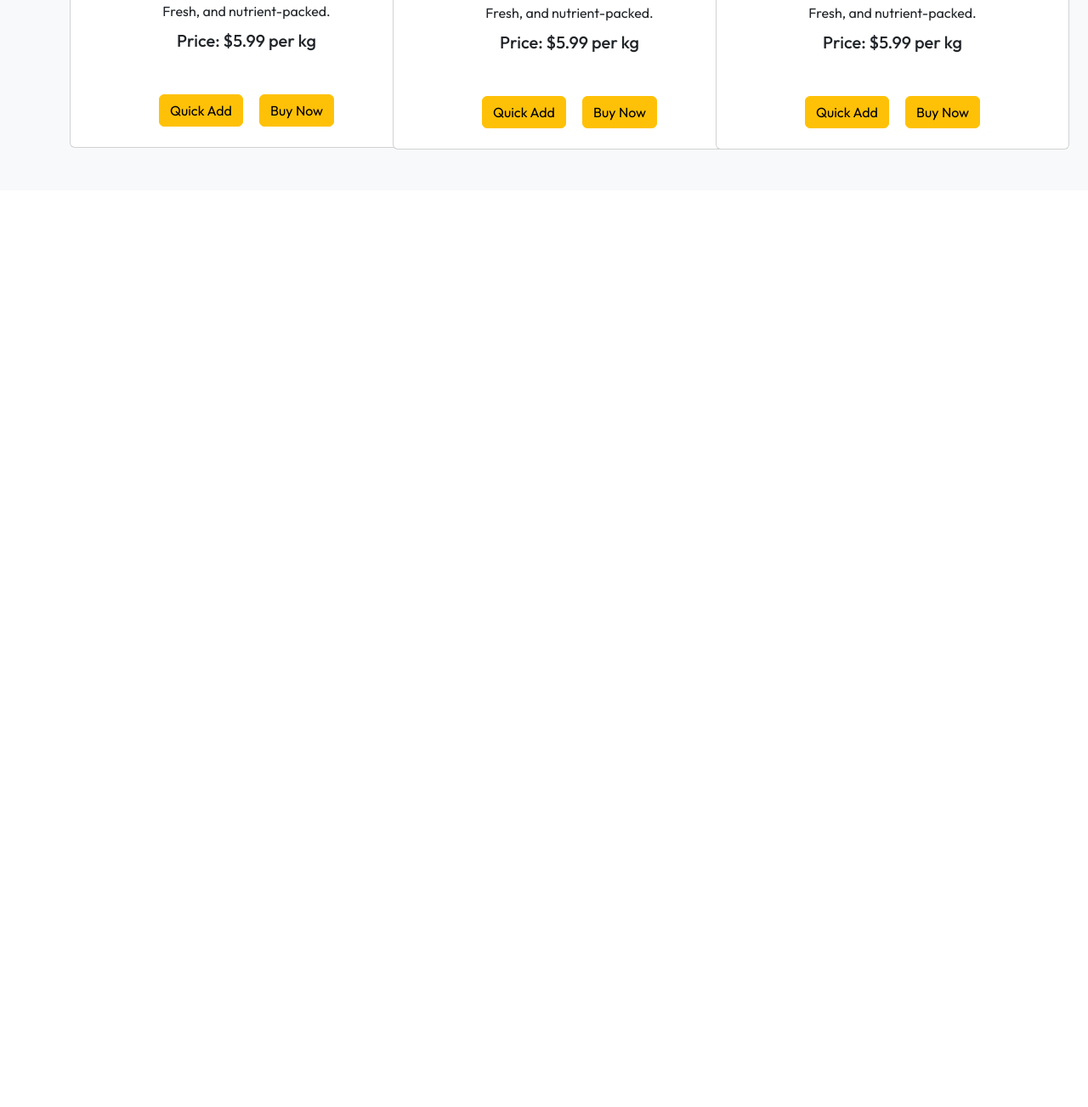
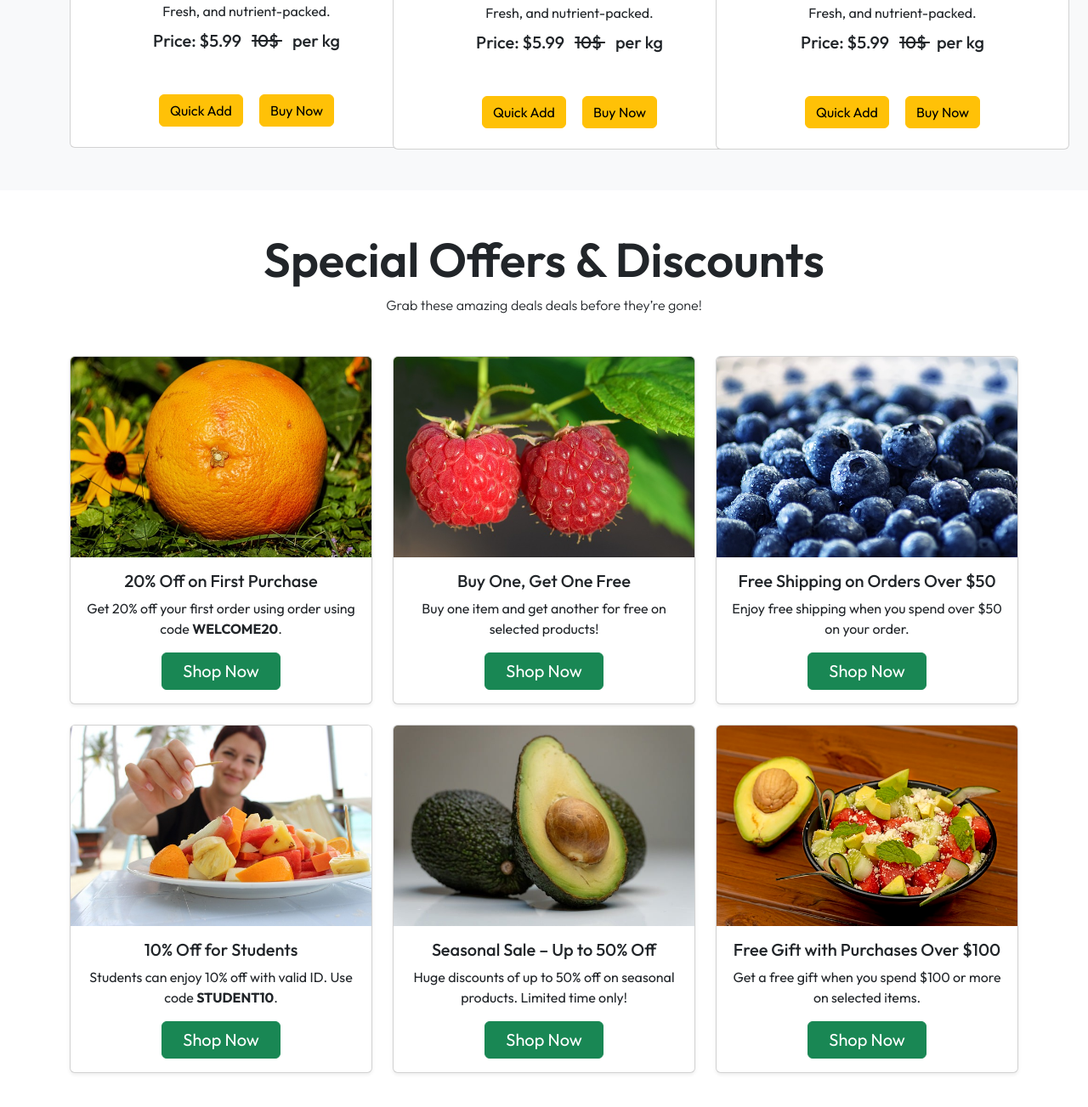
Before and after one commit to Munna394/RPL-1, a plain HTML site: page index.html in a window 1280 px wide. Shown: the part 1674-2977 px from the top of the page at 85% size. Before the commit the page ends 1898 px from the top, so only its background shows below. Drawn offline with nearby package versions, Linux system fonts and the light colour scheme; a web font is replaced by a local one.

Commit message:
Special Offers Or Discounts Section start

```diff
--- a/index.html
+++ b/index.html
@@ -94,16 +94,30 @@
                 </div>
                 <div class="carousel-item">
                     <img src="images/banner.jpg" class="d-block w-100" alt="...">
-                    <div class="carousel-caption d-none d-md-block">
-                        <h5>Second slide label</h5>
-                        <p>Some representative placeholder content for the second slide.</p>
+                    <div class="carousel-caption d-none d-md-block top-75 mb-5">
+                        <h1 class="fw-bold">Welcome to Green <span class="text-warning">Grocer</span></h1>
+                        <h3>Freshness Delivered to Your Doorstep!</h3>
+                        <p class="mt-4">Welcome to GreenGrocer – where freshness meets convenience! Discover <br> a
+                            variety of organic easy, fast, and enjoyable. Start filling best to your kitchen today!</p>
+
+                        <div class="btn-group mt-5">
+                            <a href="#" class=" text-white fw-medium text-decoration-none rounded">Learn More</a>
+                            <a href="#" class=" text-white fw-medium text-decoration-none ms-5 rounded">Order Now</a>
+                        </div>
                     </div>
                 </div>
                 <div class="carousel-item">
                     <img src="images/banner.jpg" class="d-block w-100" alt="...">
-                    <div class="carousel-caption d-none d-md-block">
-                        <h5>Third slide label</h5>
-                        <p>Some representative placeholder content for the third slide.</p>
+                    <div class="carousel-caption d-none d-md-block top-75 mb-5">
+                        <h1 class="fw-bold">Welcome to Green <span class="text-warning">Grocer</span></h1>
+                        <h3>Freshness Delivered to Your Doorstep!</h3>
+                        <p class="mt-4">Welcome to GreenGrocer – where freshness meets convenience! Discover <br> a
+                            variety of organic easy, fast, and enjoyable. Start filling best to your kitchen today!</p>
+
+                        <div class="btn-group mt-5">
+                            <a href="#" class=" text-white fw-medium text-decoration-none rounded">Learn More</a>
+                            <a href="#" class=" text-white fw-medium text-decoration-none ms-5 rounded">Order Now</a>
+                        </div>
                     </div>
                 </div>
             </div>
@@ -139,7 +153,7 @@
 
                                 <h6 class="card-title fs-5">Premium Almonds</h6>
                                 <span>Fresh, and nutrient-packed.</span>
-                                <p class="fs-5 fw-medium mt-2">Price: $5.99 per kg</p>
+                                <p class="fs-5 fw-medium mt-2">Price: $5.99 &nbsp;  <span class="text-decoration-line-through">  10$ </span> &nbsp;&nbsp; per kg</p>
                             </div>
 
                             <div class="card-body text-center pb-4">
@@ -158,7 +172,7 @@
 
                                 <h6 class="card-title fs-5">Fresh Avocados</h6>
                                 <span>Fresh, and nutrient-packed.</span>
-                                <p class="fs-5 fw-medium mt-2">Price: $5.99 per kg</p>
+                                <p class="fs-5 fw-medium mt-2">Price: $5.99 &nbsp;  <span class="text-decoration-line-through">  10$ </span> &nbsp;&nbsp; per kg</p>
                             </div>
 
                             <div class="card-body text-center pb-4">
@@ -178,7 +192,7 @@
 
                                 <h6 class="card-title fs-5">Free-Range Eggs</h6>
                                 <span>Fresh, and nutrient-packed.</span>
-                                <p class="fs-5 fw-medium mt-2">Price: $5.99 per kg</p>
+                                <p class="fs-5 fw-medium mt-2">Price: $5.99 &nbsp;  <span class="text-decoration-line-through">  10$ </span> &nbsp;&nbsp; per kg</p>
                             </div>
 
                             <div class="card-body text-center pb-4">
@@ -198,7 +212,7 @@
 
                                 <h6 class="card-title fs-5">Whole Grain Brown</h6>
                                 <span>Fresh, and nutrient-packed.</span>
-                                <p class="fs-5 fw-medium mt-2">Price: $5.99 per kg</p>
+                                <p class="fs-5 fw-medium mt-2">Price: $5.99 &nbsp;  <span class="text-decoration-line-through">  10$ </span> &nbsp;&nbsp; per kg</p>
                             </div>
 
                             <div class="card-body text-center pb-4">
@@ -219,7 +233,7 @@
 
                                 <h6 class="card-title fs-5">Fresh Avocados</h6>
                                 <span>Fresh, and nutrient-packed.</span>
-                                <p class="fs-5 fw-medium mt-2">Price: $5.99 per kg</p>
+                                <p class="fs-5 fw-medium mt-2">Price: $5.99 &nbsp;  <span class="text-decoration-line-through">  10$ </span> &nbsp;&nbsp; per kg</p>
                             </div>
 
                             <div class="card-body text-center pb-4">
@@ -239,7 +253,7 @@
 
                                 <h6 class="card-title fs-5">Organic Honeycrisp Fruits</h6>
                                 <span>Fresh, and nutrient-packed.</span>
-                                <p class="fs-5 fw-medium mt-2">Price: $5.99 per kg</p>
+                                <p class="fs-5 fw-medium mt-2">Price: $5.99 &nbsp;  <span class="text-decoration-line-through">  10$ </span> &nbsp;&nbsp;per kg</p>
                             </div>
 
                             <div class="card-body text-center pb-4">
@@ -253,6 +267,100 @@
         </div>
     </section>
     <!-- Featured Product Section End  -->
+
+
+    <!-- Special Offers or Discounts Section Start  -->
+
+
+    <div class="container py-5">
+        <div class="text-center mb-4">
+          <h2 class="display-4 fw-semibold">Special Offers & Discounts</h2>
+          <p class="lead fs-6">Grab these amazing deals deals before they’re gone!</p>
+        </div>
+        <div class="row py-4">
+          <!-- Offer 1 -->
+          <div class="col-md-4 mb-4 ">
+            <div class="card offer-card shadow-sm">
+              <img src="images/discount 1.jpg" class="card-img-top offer-img" alt="Offer 1">
+              <div class="card-body text-center">
+                <h5 class="card-title">20% Off on First Purchase</h5>
+                <p class="card-text">Get 20% off your first order using order using code <strong>WELCOME20</strong>.</p>
+                <a href="#" class="btn btn-success px-4 fs-5">Shop Now</a>
+              </div>
+            </div>
+          </div>
+
+          <!-- Offer 2 -->
+          <div class="col-md-4 mb-4">
+            <div class="card offer-card shadow-sm">
+              <img src="images/Discount 2.jpg" class="card-img-top offer-img" alt="Offer 2">
+              <div class="card-body text-center">
+                <h5 class="card-title">Buy One, Get One Free</h5>
+                <p class="card-text">Buy one item and get another for free on selected products!</p>
+                <a href="#" class="btn btn-success px-4 fs-5">Shop Now</a>
+              </div>
+            </div>
+          </div>
+
+          <!-- Offer 3 -->
+          <div class="col-md-4 mb-4">
+            <div class="card offer-card shadow-sm">
+              <img src="images/Discount 3.jpg" class="card-img-top offer-img" alt="Offer 3">
+              <div class="card-body text-center">
+                <h5 class="card-title">Free Shipping on Orders Over $50</h5>
+                <p class="card-text">Enjoy free shipping when you spend over $50 on your order.</p>
+                <a href="#" class="btn btn-success px-4 fs-5">Shop Now</a>
+              </div>
+            </div>
+          </div>
+
+          <!-- Offer 4 -->
+          <div class="col-md-4 mb-4">
+            <div class="card offer-card shadow-sm">
+              <img src="images/Discount 4.jpg" class="card-img-top offer-img" alt="Offer 4">
+              <div class="card-body text-center">
+                <h5 class="card-title">10% Off for Students</h5>
+                <p class="card-text">Students can enjoy 10% off with valid ID. Use code <strong>STUDENT10</strong>.</p>
+                <a href="#" class="btn btn-success px-4 fs-5">Shop Now</a>
+              </div>
+            </div>
+          </div>
+
+          <!-- Offer 5 -->
+          <div class="col-md-4 mb-4">
+            <div class="card offer-card shadow-sm">
+              <img src="images/Discount 5.jpg" class="card-img-top offer-img" alt="Offer 5">
+              <div class="card-body text-center">
+                <h5 class="card-title">Seasonal Sale – Up to 50% Off</h5>
+                <p class="card-text">Huge discounts of up to 50% off on seasonal products. Limited time only!</p>
+                <a href="#" class="btn btn-success px-4 fs-5">Shop Now</a>
+              </div>
+            </div>
+          </div>
+
+          <!-- Offer 6 -->
+          <div class="col-md-4 mb-4">
+            <div class="card offer-card shadow-sm">
+              <img src="images/Discount 6.jpg" class="card-img-top offer-img" alt="Offer 6">
+              <div class="card-body text-center">
+                <h5 class="card-title">Free Gift with Purchases Over $100</h5>
+                <p class="card-text">Get a free gift when you spend $100 or more on selected items.</p>
+                <a href="#" class="btn btn-success px-4 fs-5">Shop Now</a>
+              </div>
+            </div>
+          </div>
+        </div>
+      </div>
+    <!-- Special Offers or Discounts Section End  -->
+
+
+
+
+    <!-- Footer Section Start  -->
+      <footer class="footer-section">
+
+      </footer>
+    <!-- Footer Section End -->
 
 
 
```
Also changed, not shown: images/Discount 2.jpg (added), images/Discount 3.jpg (added), images/Discount 4.jpg (added), images/Discount 5.jpg (added), images/Discount 6.jpg (added), images/discount 1.jpg (added).
